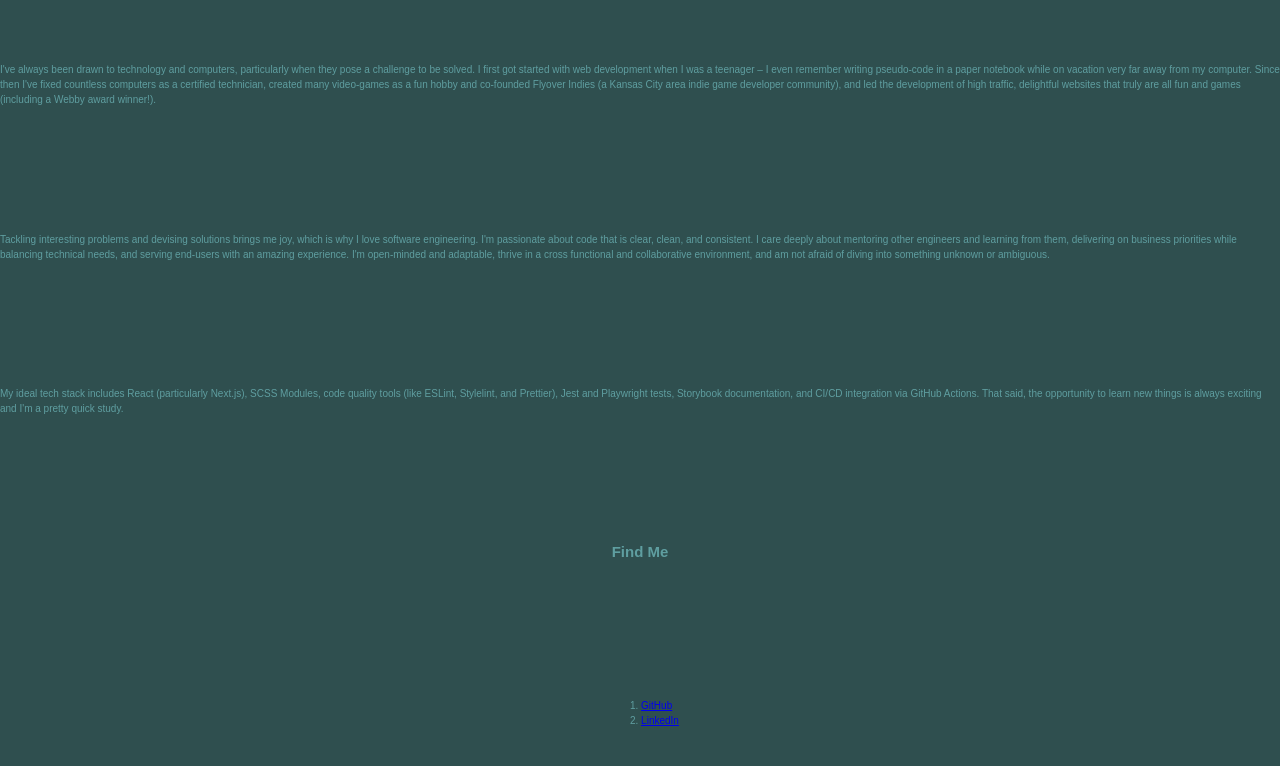
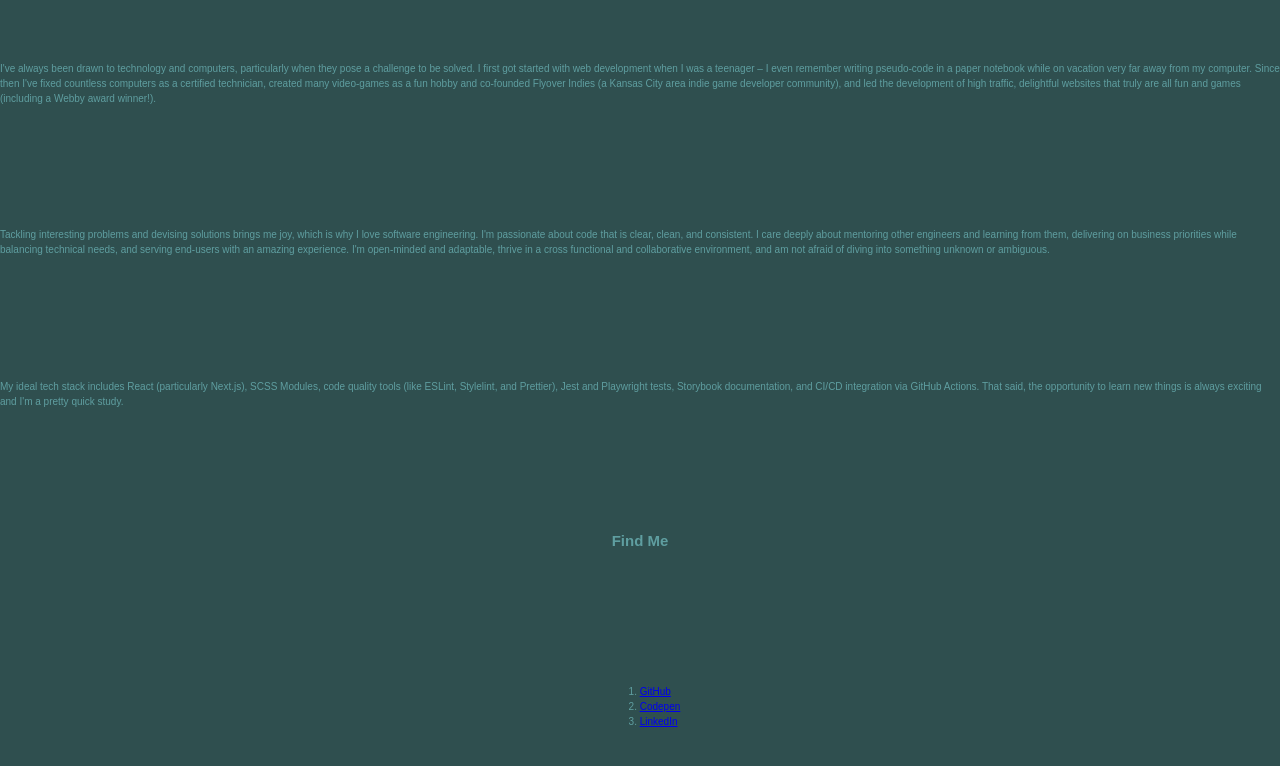
Before and after one commit to ctrble/ctrblog, a Next.js app: page / in a window 1280 px wide. Shown: the top 766 px of the page. Built offline with nearby package versions, Linux system fonts and the light colour scheme; a web font is replaced by a local one.

Commit message:
add codepen

```diff
--- a/src/app/page.tsx
+++ b/src/app/page.tsx
@@ -41,6 +41,9 @@ export default function Home() {
           <WebLink href='https://github.com/ctrble'>GitHub</WebLink>
         </li>
         <li>
+          <WebLink href='https://codepen.io/ctrble'>Codepen</WebLink>
+        </li>
+        <li>
           <WebLink href='www.linkedin.com/in/charlotte-trible'>
             LinkedIn
           </WebLink>
```
